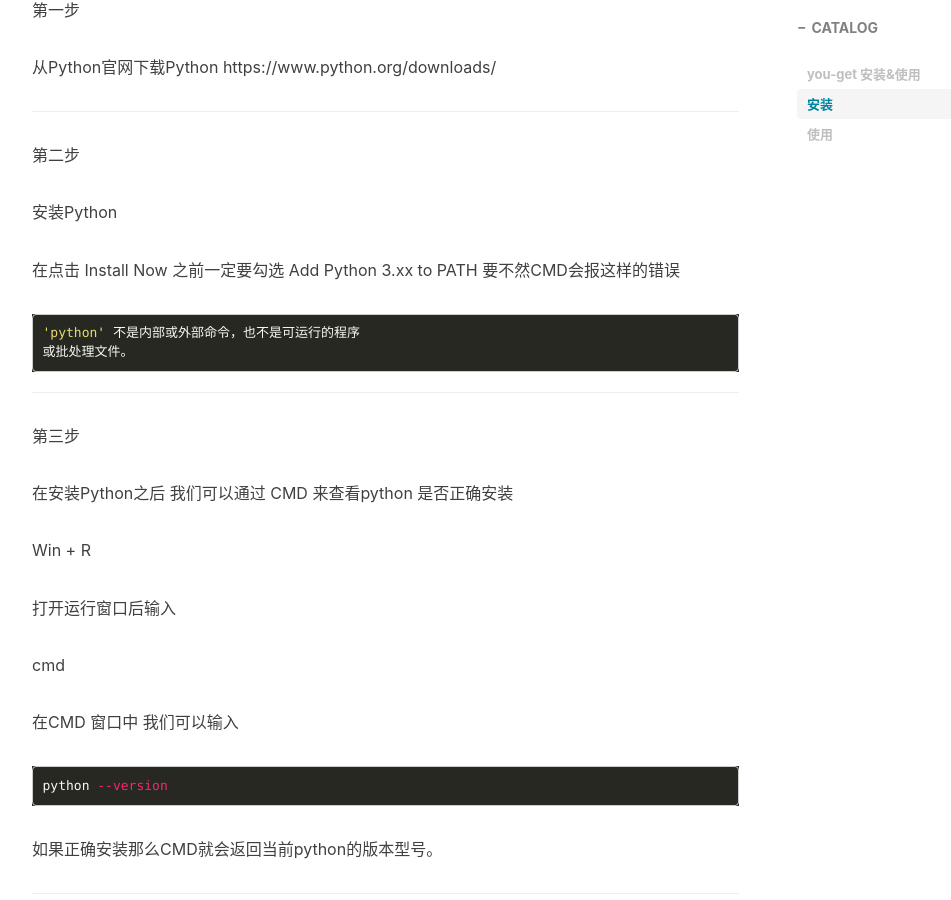
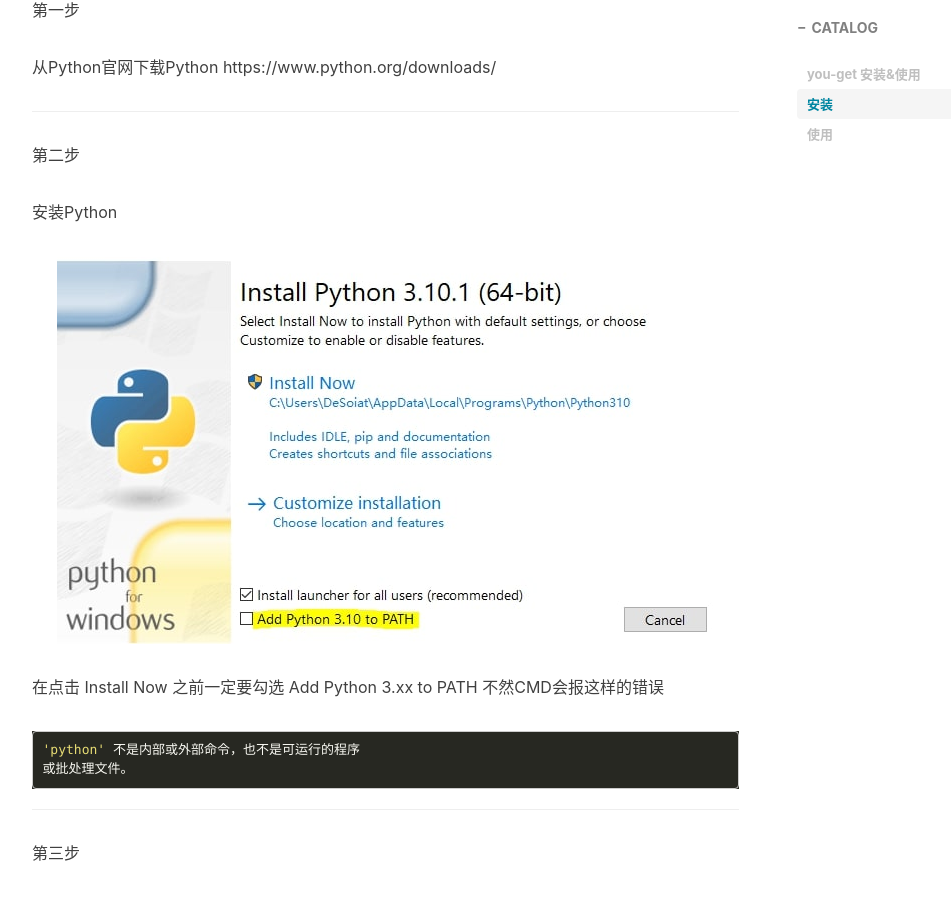
Before and after one commit to DeSoiat/DESOIAT.GITHUB.IO, a Jekyll site: the page built from _posts/2019-04-21-you-get.md, in a window 1280 px wide and 900 px high, scrolled down 814 px. Shown: the whole window, without its empty margins (233-1184 px from the left). Built offline with Jekyll 4.4.1, drawn with Linux system fonts in a browser that asks for light colours; nearby versions of some CDN libraries; comment, search, counter and statistics services are not loaded.

Commit message:
Update 2019-04-21-you-get.md

````diff
--- a/_posts/2019-04-21-you-get.md
+++ b/_posts/2019-04-21-you-get.md
@@ -29,7 +29,9 @@
 
 安装Python
 
-在点击 Install Now 之前一定要勾选 Add Python 3.xx to PATH 要不然CMD会报这样的错误
+![picture1](/img/youget/1.jpg)
+
+在点击 Install Now 之前一定要勾选 Add Python 3.xx to PATH 不然CMD会报这样的错误
 
 ```bash
 'python' 不是内部或外部命令，也不是可运行的程序
````
Also changed, not shown: other parts of _posts/2019-04-21-you-get.md (+2 -0 lines).
